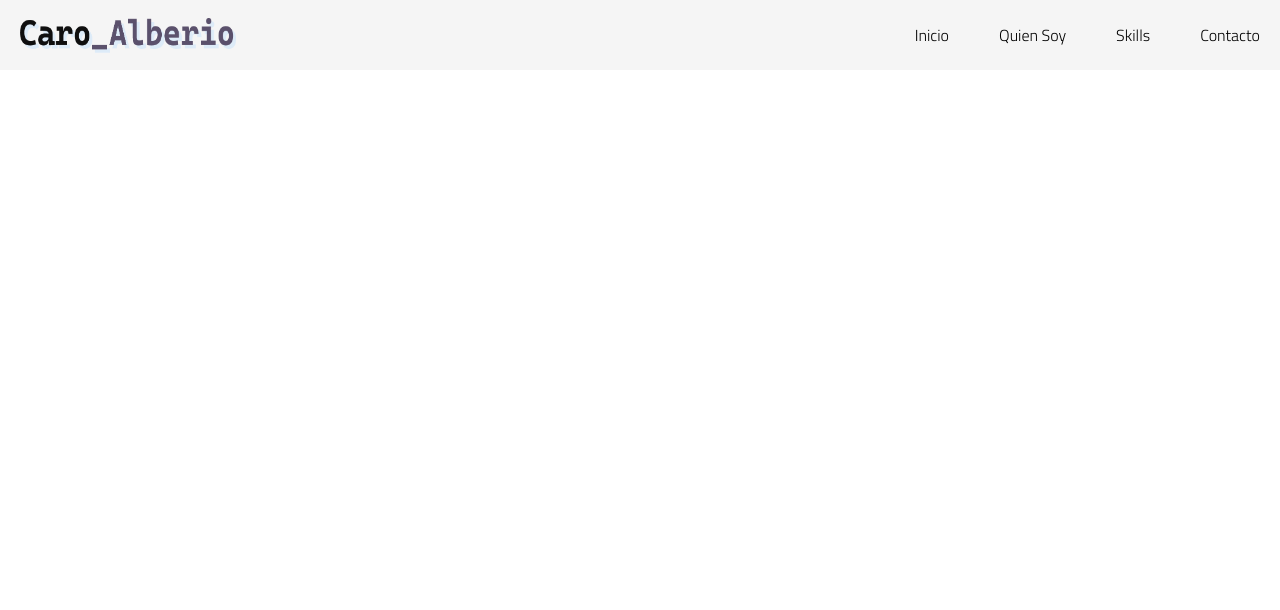
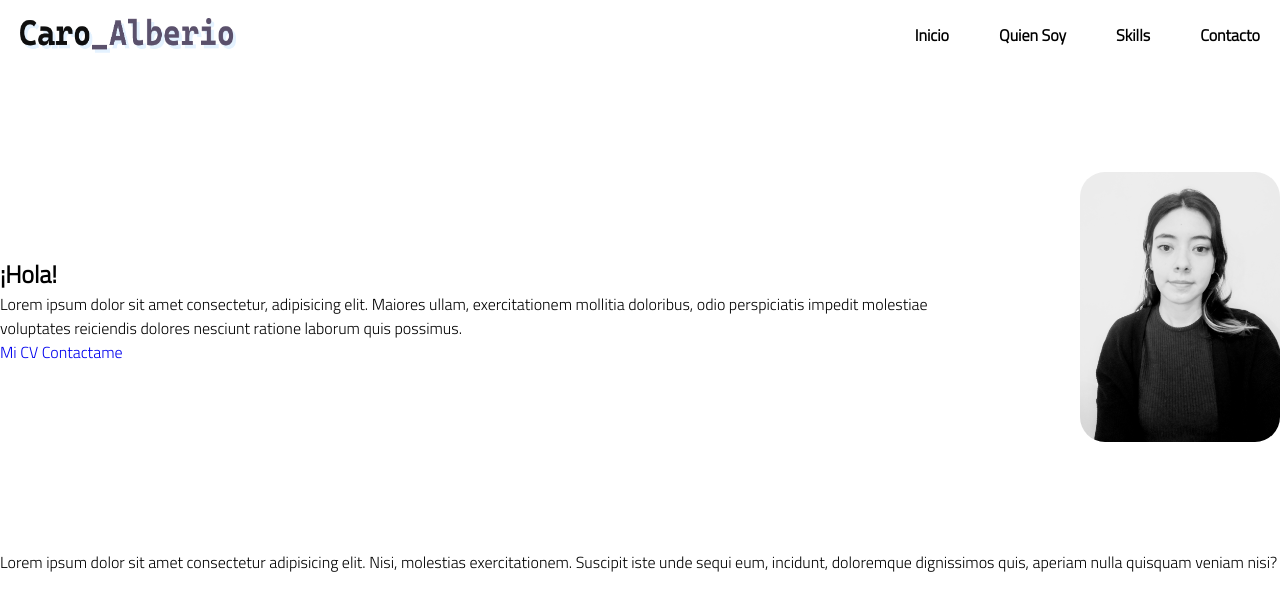
Before and after one commit to CaroAlberio/landing-page, a plain HTML site: page index.html in a window 1280 px wide. Drawn offline with Linux system fonts and the light colour scheme.

Commit message:
cambie todo, de vuelta

```diff
--- a/index.html
+++ b/index.html
@@ -19,6 +19,29 @@
             </ul>
         </nav>
     </header>
+    <section class="hero">
+        <div class="hero__txt">
+            <h1 >¡Hola!</h1>
+                <p>
+                    Lorem ipsum dolor sit amet consectetur, adipisicing elit. Maiores ullam, exercitationem mollitia doloribus, odio perspiciatis impedit molestiae voluptates reiciendis dolores nesciunt ratione laborum quis possimus.
+                </p>
+                <div class="text_btns">
+                    <a href="#" class="btn btn_cv">Mi CV</a>
+                    <a href="#" class="btn btn_contact">Contactame</a>
+                </div>
+            </div>
 
+                <div class="hero__img">
+                    <img src="./img/IMG_20211116_194320.jpg" alt="micara" class="img_micara">
+                </div>
+
+    </section>
+    <section>
+        <div class="hero_2">
+            <p>
+                Lorem ipsum dolor sit amet consectetur adipisicing elit. Nisi, molestias exercitationem. Suscipit iste unde sequi eum, incidunt, doloremque dignissimos quis, aperiam nulla quisquam veniam nisi?
+            </p>
+        </div>
+    </section>
 </body>
 </html>
--- a/style.css
+++ b/style.css
@@ -18,9 +18,9 @@ body {
 }
 
 .header {
-    background: whitesmoke;
+    background: transparent;
     height: 70px;
-    display:flex;
+    display: flex;
     justify-content: space-between;
     align-items: center;
     padding: 0 20px;
@@ -30,6 +30,7 @@ body {
     display: flex;
     gap: 50px;
     list-style: none;
+    font-weight: bold;
 }
 
 .nav-link {
@@ -39,3 +40,30 @@ body {
 .nav-link:hover{
     color: grey;
 }
+
+.hero {
+    display: flex;
+    justify-content: center;
+    align-items: center;
+    height: 60vh;
+    gap: 6rem;
+    background-color: #white;
+    }
+
+.hero__text {
+    display: flex;
+    flex-direction: column;
+    gap: 25px;
+}
+
+.img_micara {
+    width: 200px;
+    height: auto;
+    border-radius: 25px;
+    margin: 0 auto;
+}
+
+.hero__text h1 {
+        font-weight: 300;
+        font-size: 3rem;
+}
```
